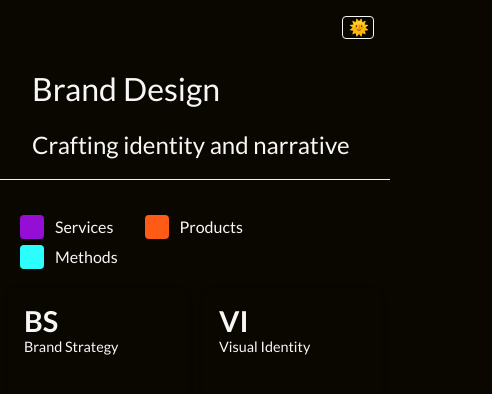
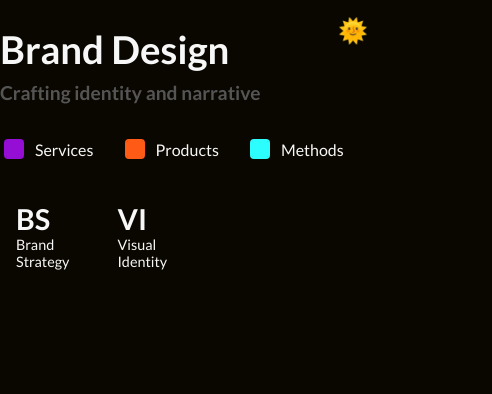
Before and after one commit to obiimobi/periodic-design-table, a plain HTML site: page brand.html in a window 390 px wide. Both pictures are taken after a click on the button "Toggle dark mode". Shown: the whole page, 492 px wide, since content can reach past the window. Drawn offline with Linux system fonts and the light colour scheme.

Commit message:
Add files via upload

```diff
--- a/script.js
+++ b/script.js
@@ -24,7 +24,8 @@
         table.items.forEach(item => {
           const el = document.createElement('div');
           el.className = 'element';
-          el.setAttribute("data-type", item.type.toLowerCase());
+          el.setAttribute("data-type", item.type); // keep original case (e.g. "service")
+
           el.innerHTML = `
             <div class="tooltip-wrapper">
               <div class="abbr">${item.abbr}</div>
@@ -35,17 +36,20 @@
               </div>
             </div>
           `;
+
           container.appendChild(el);
         });
       }
 
+      // Now handle filters
       document.querySelectorAll('.filter').forEach(filter => {
         filter.addEventListener('change', () => {
           const active = Array.from(document.querySelectorAll('.filter'))
             .filter(f => f.checked)
             .map(f => f.value);
           document.querySelectorAll('.element').forEach(el => {
-            el.classList.toggle('faded', !active.includes(el.getAttribute('data-type')));
+            const type = el.getAttribute('data-type');
+            el.classList.toggle('faded', !active.includes(type));
           });
         });
       });
--- a/style.css
+++ b/style.css
@@ -1,31 +1,40 @@
+
 :root {
   --spacing-unit: 8px;
   --tooltip-text: #0A0700;
   --service-bg: #FAF6FD;
   --product-bg: #FFF8F5;
   --method-bg: #F7FFFF;
-      --tooltip-width: 428px;
-      --tooltip-height: 280px;
 }
 
 body {
-      font-family: 'Lato';
+  font-family: 'Lato', sans-serif;
   margin: calc(var(--spacing-unit) * 2);
-      background: #f8f8f8;
+  background: #f4f4f4;
   max-width: 1184px;
   margin-left: auto;
   margin-right: auto;
   transition: background-color 0.3s ease, color 0.3s ease;
 }
-    .hero { border-bottom: 1px solid #EFEFEE; margin-bottom: 2.0rem; padding: 32px 0 0 32px;}
-    h1, h2 {font-weight: 100!important;}
+
+.hero h1 {
+  font-size: 2.4rem;
+  margin-bottom: 0.25em;
+}
+
+.hero h2 {
+  font-size: 1.2rem;
+  color: #555;
+  margin-top: 0;
+  margin-bottom: 32px;
+}
 
 .filters {
-      margin: calc(var(--spacing-unit) * 2);
+  margin-bottom: 24px;
 }
 
 .filters label {
-      margin-right: calc(var(--spacing-unit) * 3);
+  margin-right: 24px;
   cursor: pointer;
   font-size: 1rem;
   display: inline-flex;
@@ -35,10 +44,10 @@
 
 .filters input[type="checkbox"] {
   appearance: none;
-      width: 24px;
-      height: 24px;
+  width: 20px;
+  height: 20px;
   border-radius: 4px;
-      border: 1px solid #ccc;
+  border: 2px solid #ccc;
   position: relative;
   cursor: pointer;
 }
@@ -56,138 +65,94 @@
   background-color: currentColor;
 }
 
-    .filters input[value="service"] { color: #940ED6; border: 2px solid #940ED6;}
-    .filters input[value="product"] { color: #FF5B16; border: 2px solid #FF5B16; }
-    .filters input[value="method"] { color:  #2CFDFE; border: 2px solid #2CFDFE; }
+.filters input[value="service"] { color: #940ED6; border-color: #940ED6; }
+.filters input[value="product"] { color: #FF5B16; border-color: #FF5B16; }
+.filters input[value="method"] { color: #2CFDFE; border-color: #2CFDFE; }
 
 .table {
   display: grid;
   grid-template-columns: repeat(8, 1fr);
   gap: 16px;
-      margin: 0 16px;
 }
 
 .element {
   position: relative;
-      z-index: 0;
-      height: auto;
-      display: block;
   border-radius: 8px;
   padding: 16px;
-      box-shadow: 0 2px 8px rgba(0, 0, 0, 0.05);
-      transition: transform 0.2s ease, box-shadow 0.2s ease, background-color 0.3s ease, color 0.3s ease;
+  transition: transform 0.2s ease, box-shadow 0.2s ease;
   cursor: default;
+  aspect-ratio: 1 / 1;
 }
 
 .element:hover {
   transform: translateY(-4px);
-      box-shadow: 0 4px 16px rgba(0, 0, 0, 0.15);
-      z-index: 10;
+  box-shadow: 0 4px 12px rgba(0,0,0,0.15);
+  z-index: 5;
 }
 
 .element[data-type="service"] { background-color: var(--service-bg); border: 1px solid #940ED6; }
 .element[data-type="product"] { background-color: var(--product-bg); border: 1px solid #FF5B16; }
-    .element[data-type="method"] { background-color: var(--method-bg); border: 1px solid #2CFDFE; }
+.element[data-type="method"]  { background-color: var(--method-bg);  border: 1px solid #2CFDFE; }
 .element.faded { opacity: 0.2; }
 
 .tooltip-wrapper {
   position: relative;
   width: 100%;
-      aspect-ratio: 1 / 1;
+  height: 100%;
 }
 
 .abbr {
-        text-transform: uppercase;
   font-size: 1.8rem;
   font-weight: bold;
   text-align: left;
-  width: 100%;
-}
-
-.abbr::first-letter {
-  font-size: 1.8rem; /* or something larger */
 }
 
 .label {
   font-size: 0.9rem;
   color: #555;
   text-align: left;
-      width: 100%;
 }
 
 .tooltip {
   visibility: hidden;
-      color: var(--tooltip-text);
+  opacity: 0;
   position: absolute;
   top: 100%;
   left: 50%;
   transform: translateX(-50%);
-      opacity: 0;
-      transition: opacity 0.3s ease;
   width: 428px;
   height: 280px;
   padding: 24px;
   border-radius: 16px;
-      backdrop-filter: blur(32px);
-      -webkit-backdrop-filter: blur(32px);
-      box-shadow: 0 6px 16px rgba(0, 0, 0, 0.2);
+  backdrop-filter: blur(6px);
+  -webkit-backdrop-filter: blur(6px);
+  box-shadow: 0 6px 16px rgba(0,0,0,0.2);
+  background-color: rgba(255,255,255,0.85);
   display: flex;
   flex-direction: column;
   justify-content: space-between;
-      background-color: transparent;
+  z-index: 99;
+  transition: opacity 0.3s ease;
   font-size: 0.85rem;
-      line-height: 1.4;
-      z-index: 99;
 }
 
 .tooltip p {
   margin: 0;
-      font-size: 1.4rem;
+  font-size: 0.85rem;
   color: var(--tooltip-text);
 }
 
 .tooltip .read-more {
-      align-self: flex-start;
-      margin-top: 12px;
-      font-size: 1.0rem;
   text-decoration: underline;
   color: var(--tooltip-text);
+  margin-top: 12px;
+  font-size: 0.85rem;
 }
 
-    .element.show-tooltip .tooltip {
+.element:hover .tooltip,
+.tooltip:hover {
   visibility: visible;
   opacity: 1;
-    }
-
-    @media (max-width: 1024px) {
-      .table {
-        grid-template-columns: repeat(4, 1fr);
-      }
-    }
-
-    @media (max-width: 600px) {
-      .table {
-        grid-template-columns: repeat(2, 1fr);
-        margin: 0 8px;
-      }
-      .tooltip {
-        width: 90vw;
-        height: auto;
-      }
-    }
-
-    #toggleMode {
-  color: #0A0700; /* default (light mode) icon color */
-
-
-
-}
-
-body.dark-mode #toggleMode {
-  color: #f7f7f7; /* white icon in dark mode */
-
-
-
 }
 
 #toggleMode {
@@ -195,40 +160,25 @@
   top: 16px;
   right: 16px;
   background: none;
-      font-size: 16px;
+  border: none;
+  font-size: 24px;
   cursor: pointer;
   z-index: 10000;
-      border: 1px solid;
-      border-radius: 4px;
-      width: 32px;
 }
 
 body.dark-mode {
   background-color: #0A0700;
   color: #f7f7f7;
-
-
 }
 
-    body.dark-mode .element[data-type="service"] { background-color: #1E032B; border: 1px solid #940ED6; }
-    body.dark-mode .element[data-type="product"] { background-color: #260C00; border: 1px solid #FF5B16;}
-    body.dark-mode .element[data-type="method"] { background-color: #092828; border: 1px solid #2CFDFE;}
-    body.dark-mode .tooltip, body.dark-mode .tooltip .read-more, body.dark-mode .tooltip p, body.dark-mode .label {
-      background-color: transparent!important;
+body.dark-mode .element[data-type="service"] { background-color: #1E032B; }
+body.dark-mode .element[data-type="product"] { background-color: #260C00; }
+body.dark-mode .element[data-type="method"]  { background-color: #092828; }
+
+body.dark-mode .tooltip,
+body.dark-mode .tooltip .read-more,
+body.dark-mode .tooltip p,
+body.dark-mode .label {
   color: #f7f7f7;
+  background-color: inherit;
 }
-    body.dark-mode .element[data-type="service"] .tooltip { background-color: #1E032B; border: 1px solid #940ED6; }
-    body.dark-mode .element[data-type="product"] .tooltip { background-color: #260C00; border: 1px solid #FF5B16;}
-    body.dark-mode .element[data-type="method"] .tooltip { background-color: #092828; border: 1px solid #2CFDFE;}
-
-    body.dark-mode .filters input[type="checkbox"]::before {
-      background-color: #1E032B;
-    }
-
-    body.dark-mode .filters input[type="checkbox"]:checked::before {
-        background-color: currentColor;
-    }
-
-    body.dark-mode .filters input[value="service"] { background-color: #940ED6; border: 2px solid #940ED6; }
-    body.dark-mode .filters input[value="product"] { background-color: #FF5B16; border: 2px solid #FF5B16;}
-    body.dark-mode .filters input[value="method"] { background-color: #2CFDFE; border: 2px solid #2CFDFE;}
```
Lines whose indentation alone changed are shown as unchanged.
